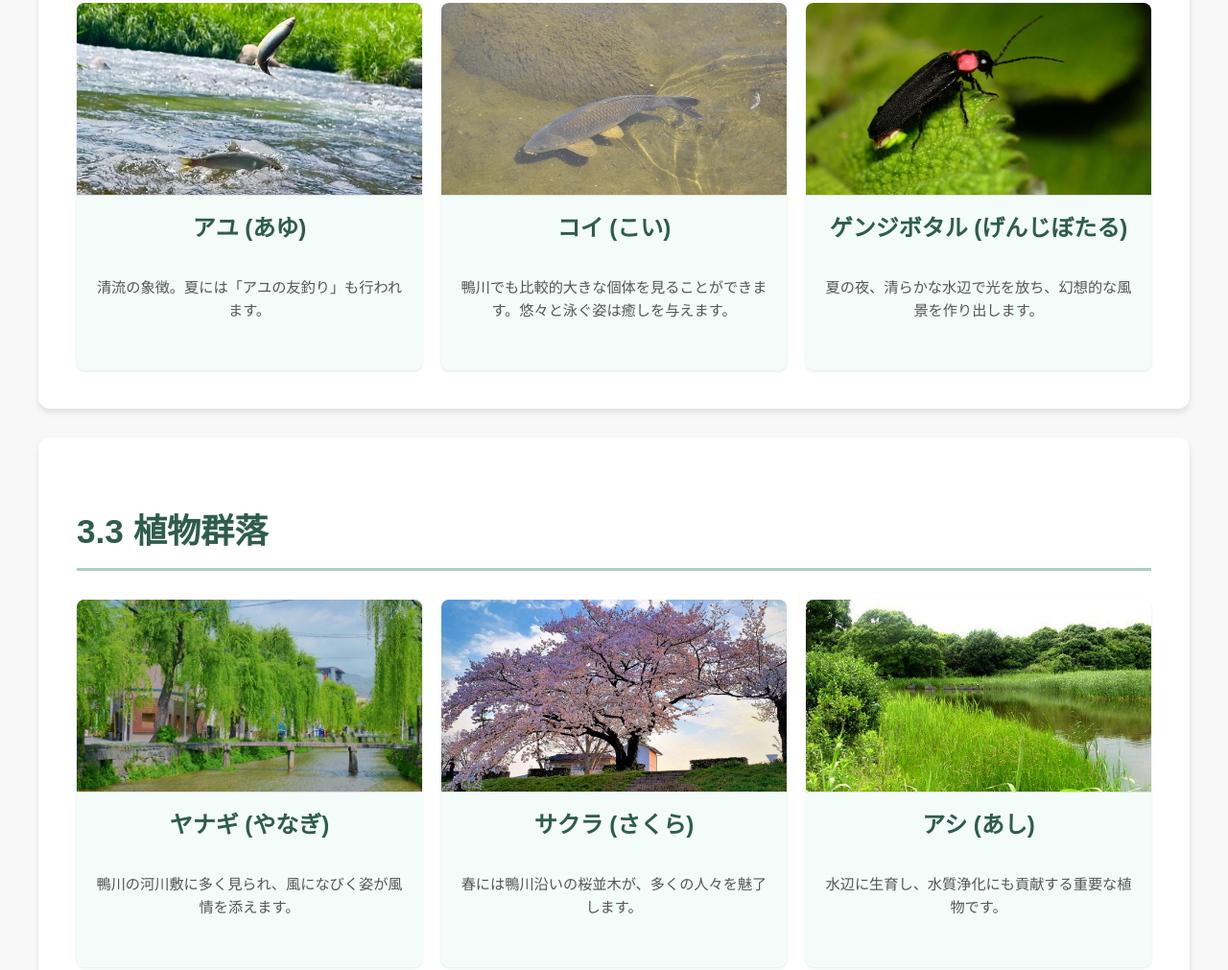
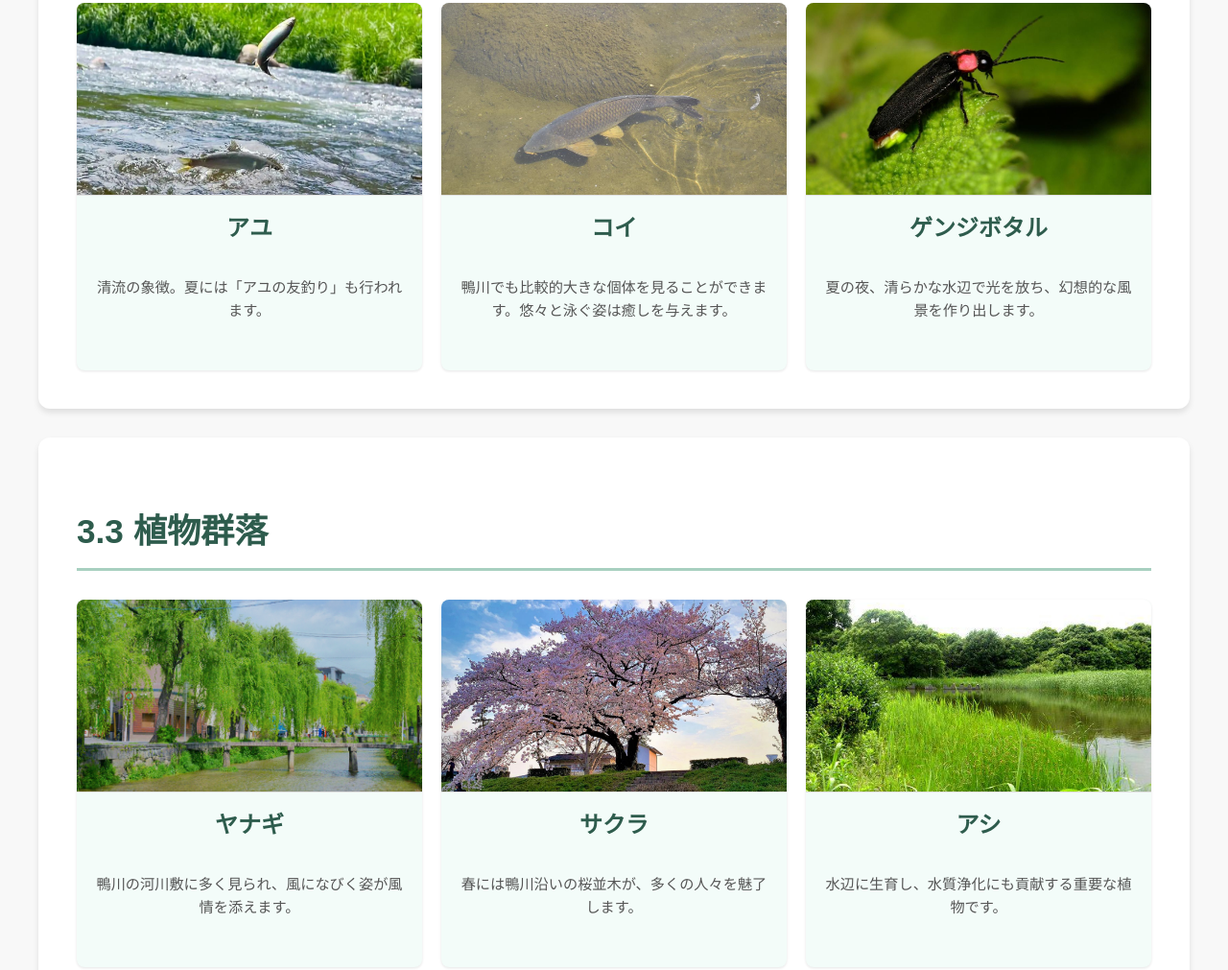
Before and after one commit to Destiny-216/kamogawa, a plain HTML site: page wildlife.html in a window 1280 px wide. Shown: the part 1692-2703 px from the top of the page at 96% size. Drawn offline with Linux system fonts and the light colour scheme.

Commit message:
Update wildlife.html with new content

```diff
--- a/wildlife.html
+++ b/wildlife.html
@@ -45,12 +45,12 @@
                     </div>
                 <div class="wildlife-card">
                     <img src="images/grey-heron.jpg" alt="アオサギ">
-                    <h3>アオサギ (あおさぎ)</h3>
+                    <h3>アオサギ </h3>
                     <p>日本で見られるサギ類で最大級。じっと獲物を待つ姿は鴨川の風景の一部です。</p>
                 </div>
                 <div class="wildlife-card">
                     <img src="images/kingfisher.jpg" alt="カワセミ">
-                    <h3>カワセミ (かわせみ)</h3>
+                    <h3>カワセミ </h3>
                     <p>「清流の宝石」と呼ばれる美しい鳥。小魚を捕らえるために急降下する姿は必見です。</p>
                 </div>
                 <div class="wildlife-card">
@@ -76,17 +76,17 @@
             <div class="wildlife-grid">
                 <div class="wildlife-card">
                     <img src="images/ayu.jpg" alt="アユ">
-                    <h3>アユ (あゆ)</h3>
+                    <h3>アユ </h3>
                     <p>清流の象徴。夏には「アユの友釣り」も行われます。</p>
                 </div>
                 <div class="wildlife-card">
                     <img src="images/carp.jpg" alt="コイ">
-                    <h3>コイ (こい)</h3>
+                    <h3>コイ</h3>
                     <p>鴨川でも比較的大きな個体を見ることができます。悠々と泳ぐ姿は癒しを与えます。</p>
                 </div>
                 <div class="wildlife-card">
                     <img src="images/firefly.jpg" alt="ゲンジボタル">
-                    <h3>ゲンジボタル (げんじぼたる)</h3>
+                    <h3>ゲンジボタル </h3>
                     <p>夏の夜、清らかな水辺で光を放ち、幻想的な風景を作り出します。</p>
                 </div>
                 </div>
@@ -97,17 +97,17 @@
             <div class="wildlife-grid">
                 <div class="wildlife-card">
                     <img src="images/willow.jpg" alt="ヤナギ">
-                    <h3>ヤナギ (やなぎ)</h3>
+                    <h3>ヤナギ</h3>
                     <p>鴨川の河川敷に多く見られ、風になびく姿が風情を添えます。</p>
                 </div>
                 <div class="wildlife-card">
                     <img src="images/cherry-tree.jpg" alt="サクラ">
-                    <h3>サクラ (さくら)</h3>
+                    <h3>サクラ</h3>
                     <p>春には鴨川沿いの桜並木が、多くの人々を魅了します。</p>
                 </div>
                 <div class="wildlife-card">
                     <img src="images/reed.jpg" alt="アシ">
-                    <h3>アシ (あし)</h3>
+                    <h3>アシ </h3>
                     <p>水辺に生育し、水質浄化にも貢献する重要な植物です。</p>
                 </div>
             </div>
```
